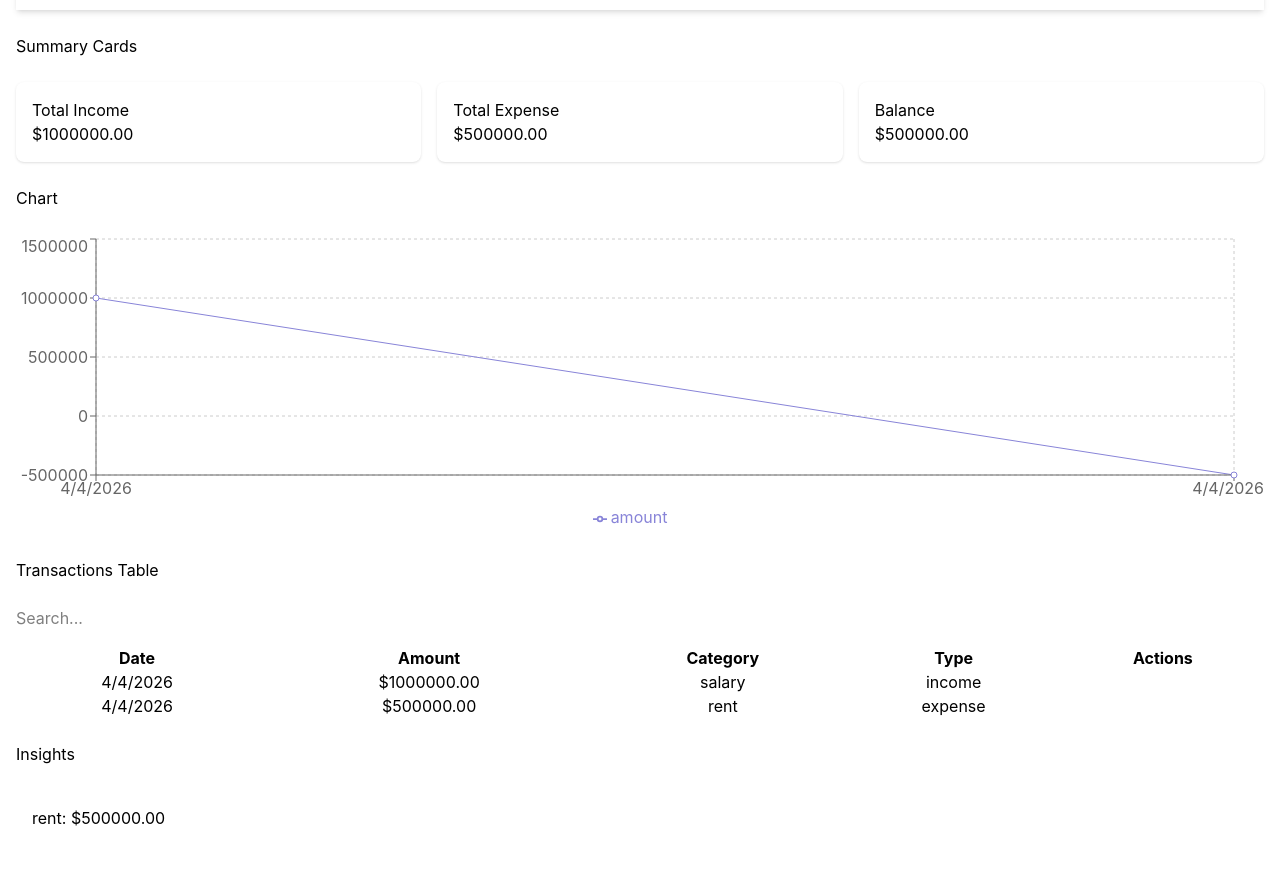
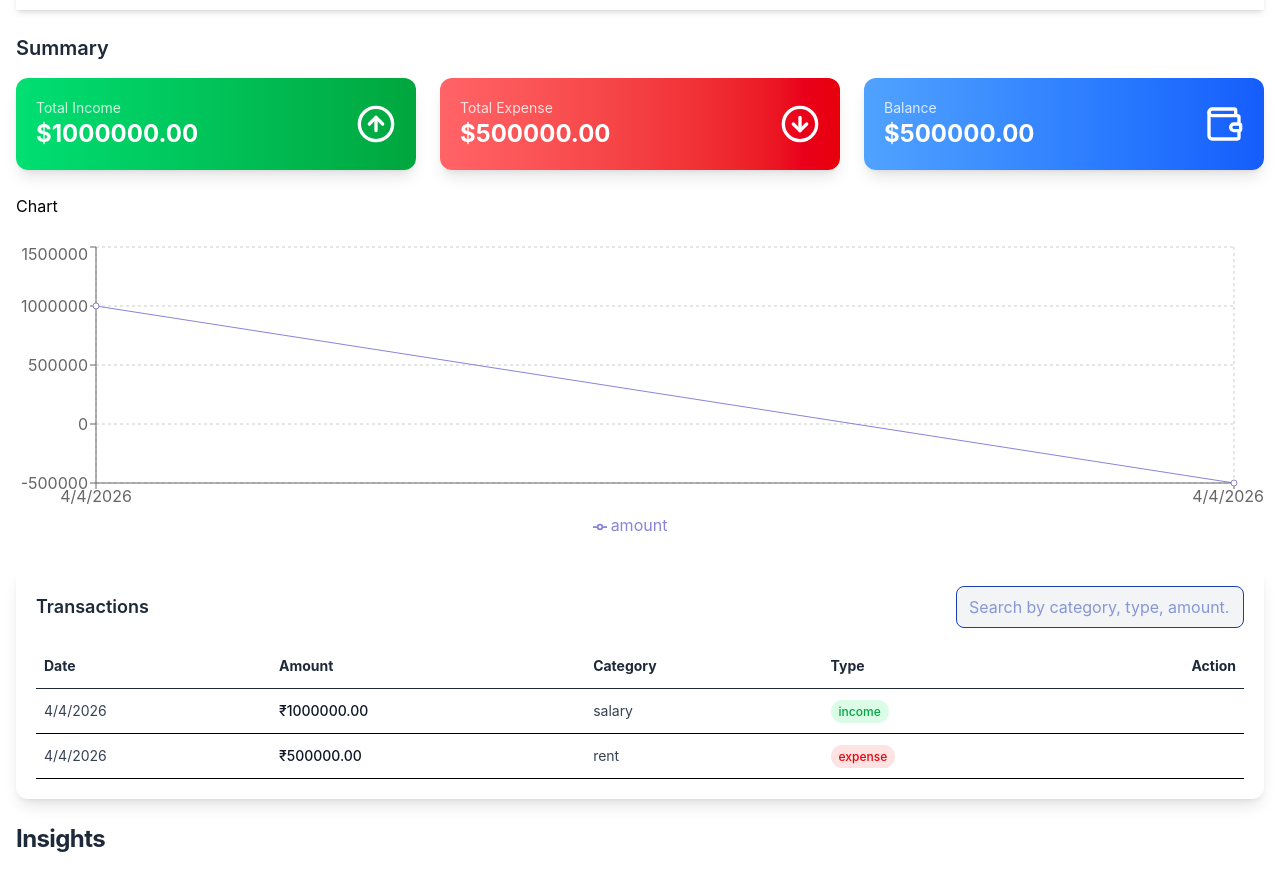
Before and after one commit to suryasekhardhal/financialDashboard, a React (Vite) app: page / in a window 1280 px wide. Shown: the part 111-984 px from the top of the page. Built offline with nearby package versions, Linux system fonts and the light colour scheme.

Commit message:
chnage design

```diff
--- a/package.json
+++ b/package.json
@@ -12,6 +12,7 @@
   "dependencies": {
     "@reduxjs/toolkit": "^2.11.2",
     "@tailwindcss/vite": "^4.2.2",
+    "lucide-react": "^1.7.0",
     "react": "^19.2.4",
     "react-dom": "^19.2.4",
     "react-redux": "^9.2.0",
--- a/src/components/AddTransactionForm.jsx
+++ b/src/components/AddTransactionForm.jsx
@@ -1,13 +1,14 @@
 import React,{useState} from "react";
 import { useDispatch} from "react-redux";
 import { addTransaction } from "../features/financeSlice";
+import { Calendar, IndianRupee, Tag } from "lucide-react";
+
 function AddTransactionForm() {
   const [date, setDate] = useState("");
   const [amount, setAmount] = useState("");
   const [category, setCategory] = useState("");
   const [type, setType] = useState("");
   const dispatch = useDispatch();
-
 
   const handleSubmit = (e) => {
     e.preventDefault();
@@ -24,32 +25,95 @@ function AddTransactionForm() {
   };
 
   return (
-    <>
-    <h2>Add Transaction Form</h2>
-    <form onSubmit={handleSubmit} className="bg-white dark:bg-gray-800 p-4 rounded-lg">
-      <div>
-        <label>Date:</label>
-        <input type="date" value={date} onChange={(e) => setDate(e.target.value)} />
-      </div>
-      <div>
-        <label>Amount:</label>
-        <input type="number" value={amount} onChange={(e) => setAmount(e.target.value)} />
-      </div>
-      <div>
-        <label>Category:</label>
-        <input type="text" value={category} onChange={(e) => setCategory(e.target.value)} />
-      </div>
-      <div>
-        <label>Type:</label>
-        <select name="type" id="" value={type} onChange={(e) => setType(e.target.value)}>
-          <option value="">Select Type</option>
-          <option value="income">Income</option>
-          <option value="expense">Expense</option>
-        </select>
-      </div>
-      <button type="submit">Add Transaction</button>
-    </form>
-    </>
+    <div className="max-w-md mx-auto">
+
+      <h2 className="text-3xl font-bold text-gray-800 mb-6">
+        Add Transaction
+      </h2>
+
+      <form
+        onSubmit={handleSubmit}
+        className="bg-white p-6 rounded-2xl shadow-2xl space-y-5 border border-gray-100"
+      >
+
+        {/* Date */}
+        <div className="relative">
+          <Calendar className="absolute left-3 top-3 text-gray-400" size={18} />
+          <input
+            type="date"
+            value={date}
+            onChange={(e) => setDate(e.target.value)}
+            className="w-full pl-10 pr-3 py-2 border rounded-lg focus:ring-2 focus:ring-blue-500 outline-none"
+          />
+        </div>
+
+        {/* Amount */}
+        <div className="relative">
+          <IndianRupee className="absolute left-3 top-3 text-gray-400" size={18} />
+          <input
+            type="number"
+            value={amount}
+            onChange={(e) => setAmount(e.target.value)}
+            placeholder="Amount"
+            className="w-full pl-10 pr-3 py-2 border rounded-lg focus:ring-2 focus:ring-blue-500 outline-none"
+          />
+        </div>
+
+        {/* Category */}
+        <div className="relative">
+          <Tag className="absolute left-3 top-3 text-gray-400" size={18} />
+          <input
+            type="text"
+            value={category}
+            onChange={(e) => setCategory(e.target.value)}
+            placeholder="Category (Food, Travel...)"
+            className="w-full pl-10 pr-3 py-2 border rounded-lg focus:ring-2 focus:ring-blue-500 outline-none"
+          />
+        </div>
+
+        {/* Type Toggle */}
+        <div>
+          <p className="text-sm text-gray-600 mb-2">Type</p>
+          <div className="grid grid-cols-2 gap-2">
+
+            <button
+              type="button"
+              onClick={() => setType("income")}
+              className={`py-2 rounded-lg border font-medium transition ${
+                type === "income"
+                  ? "bg-green-500 text-white border-green-500"
+                  : "bg-gray-50 hover:bg-gray-100"
+              }`}
+            >
+              Income
+            </button>
+
+            <button
+              type="button"
+              onClick={() => setType("expense")}
+              className={`py-2 rounded-lg border font-medium transition ${
+                type === "expense"
+                  ? "bg-red-500 text-white border-red-500"
+                  : "bg-gray-50 hover:bg-gray-100"
+              }`}
+            >
+              Expense
+            </button>
+
+          </div>
+        </div>
+
+        {/* Submit */}
+        <button
+          type="submit"
+          className="w-full py-2 rounded-lg bg-gradient-to-r from-blue-500 to-indigo-600 text-white font-semibold shadow-md hover:shadow-lg hover:scale-[1.02] transition"
+        >
+          Add Transaction
+        </button>
+
+      </form>
+    </div>
   );
 }
+
 export default AddTransactionForm;
--- a/src/components/Insights.jsx
+++ b/src/components/Insights.jsx
@@ -1,5 +1,6 @@
 import React from "react";
 import { useSelector } from "react-redux";
+
 function Insights() {
   const transactions = useSelector((state) => state.finance.transactions);
   const categoryTotals = {};
@@ -16,25 +17,76 @@ function Insights() {
       maxCategory = category;
     }
   }
+
   return (
-    <>
-    <h2>Insights</h2>
-    <div className="bg-white p-4 rounded-lg">
-      {Object.entries(categoryTotals).map(([category, total]) => (
-        <p key={category}>
-          {category}: ${total.toFixed(2)}
-        </p>
-      ))}
+    <div className="space-y-6">
+
+      {/* Header */}
+      <h2 className="text-2xl font-bold text-gray-800 tracking-tight">
+        Insights
+      </h2>
+
+      {/* Category Card */}
+      <div className="bg-white/80 backdrop-blur-md border border-gray-200 p-6 rounded-2xl shadow-xl">
+
+        <h3 className="text-md font-semibold text-gray-700 mb-4">
+          Expense Breakdown
+        </h3>
+
+        <div className="space-y-4">
+          {Object.entries(categoryTotals).map(([category, total]) => (
+
+            <div
+              key={category}
+              className="flex items-center justify-between p-3 rounded-lg hover:bg-gray-50 transition"
+            >
+              <span className="font-medium text-gray-700">
+                {category}
+              </span>
+
+              <span className="text-sm font-semibold text-gray-800">
+                ₹{total.toFixed(2)}
+              </span>
+            </div>
+
+          ))}
+        </div>
+
+        {Object.keys(categoryTotals).length === 0 && (
+          <p className="text-center text-gray-500 mt-4">
+            No expenses recorded.
+          </p>
+        )}
+      </div>
+
+      {/* Highlight Card */}
+      <div className="bg-gradient-to-r from-blue-500 to-indigo-600 text-white p-6 rounded-2xl shadow-lg flex items-center justify-between">
+
+        <div>
+          <h3 className="text-sm opacity-80">
+            Category with Highest Expense
+          </h3>
+
+          {maxCategory ? (
+            <p className="text-lg font-semibold">
+              {maxCategory}
+            </p>
+          ) : (
+            <p className="text-sm opacity-80">
+              No expenses recorded.
+            </p>
+          )}
+        </div>
+
+        {maxCategory && (
+          <p className="text-xl font-bold">
+            ₹{maxAmount.toFixed(2)}
+          </p>
+        )}
+      </div>
+
     </div>
-    <div>
-      <h3>Category with Highest Expense:</h3>
-      {maxCategory ? (
-        <p>{maxCategory} with ${maxAmount.toFixed(2)}</p>
-      ) : (
-        <p>No expenses recorded.</p>
-      )}
-    </div>
-    </>
   );
 }
+
 export default Insights;
--- a/src/components/SummaryCards.jsx
+++ b/src/components/SummaryCards.jsx
@@ -1,37 +1,67 @@
 import React from "react";
 import { useSelector } from "react-redux";
+import { ArrowUpCircle, ArrowDownCircle, Wallet } from "lucide-react";
+
 function SummaryCards() {
-    //i have to read this
-    const transactions = useSelector((state)=> state.finance.transactions)
+  const transactions = useSelector((state) => state.finance.transactions);
+
   let totalIncome = 0;
   let totalExpense = 0;
 
-    transactions.forEach(transaction => {
+  transactions.forEach((transaction) => {
     if (transaction.type === "income") {
       totalIncome += transaction.amount;
     } else if (transaction.type === "expense") {
       totalExpense += transaction.amount;
     }
   });
-    let balance= totalIncome - totalExpense;
+
+  const balance = totalIncome - totalExpense;
+
   return (
-    <>
-    <h2>Summary Cards</h2>
-    <div className="summary-cards grid grid-cols-1 md:grid-cols-3 gap-4">
-        <div className="card income-card p-4 rounded-lg shadow bg-white ">
-            <h3>Total Income</h3>
-            <p>${totalIncome.toFixed(2)}</p>
+    <div className="space-y-4">
+      <h2 className="text-xl font-semibold text-gray-800 dark:text-white">
+        Summary
+      </h2>
+
+      <div className="grid grid-cols-1 md:grid-cols-3 gap-6">
+
+        {/* Income */}
+        <div className="p-5 rounded-xl shadow-lg bg-gradient-to-r from-green-400 to-green-600 text-white flex items-center justify-between hover:scale-105 transition">
+          <div>
+            <h3 className="text-sm opacity-80">Total Income</h3>
+            <p className="text-2xl font-bold">
+              ${totalIncome.toFixed(2)}
+            </p>
           </div>
-        <div className="card expense-card p-4 rounded-lg shadow bg-white ">
-            <h3>Total Expense</h3>
-            <p>${totalExpense.toFixed(2)}</p>
+          <ArrowUpCircle size={40} />
         </div>
-        <div className="card balance-card p-4 rounded-lg shadow bg-white">
-            <h3>Balance</h3>
-            <p>${balance.toFixed(2)}</p>
+
+        {/* Expense */}
+        <div className="p-5 rounded-xl shadow-lg bg-gradient-to-r from-red-400 to-red-600 text-white flex items-center justify-between hover:scale-105 transition">
+          <div>
+            <h3 className="text-sm opacity-80">Total Expense</h3>
+            <p className="text-2xl font-bold">
+              ${totalExpense.toFixed(2)}
+            </p>
+          </div>
+          <ArrowDownCircle size={40} />
+        </div>
+
+        {/* Balance */}
+        <div className="p-5 rounded-xl shadow-lg bg-gradient-to-r from-blue-400 to-blue-600 text-white flex items-center justify-between hover:scale-105 transition">
+          <div>
+            <h3 className="text-sm opacity-80">Balance</h3>
+            <p className="text-2xl font-bold">
+              ${balance.toFixed(2)}
+            </p>
+          </div>
+          <Wallet size={40} />
+        </div>
+
       </div>
     </div>
-    </>
   );
 }
+
 export default SummaryCards;
--- a/src/components/TransactionsTable.jsx
+++ b/src/components/TransactionsTable.jsx
@@ -1,56 +1,118 @@
 import React from "react";
-import { useSelector,useDispatch } from "react-redux";
-import { deleteTransaction } from "../features/financeSlice";
-import { setSearchTerm } from "../features/financeSlice";
+import { useSelector, useDispatch } from "react-redux";
+import { deleteTransaction, setSearchTerm } from "../features/financeSlice";
 import { ROLES } from "../constants/roles";
+import { Trash2 } from "lucide-react";
 
 function TransactionsTable() {
   const transactions = useSelector((state) => state.finance.transactions);
   const searchTerm = useSelector((state) => state.finance.searchTerm);
   const role = useSelector((state) => state.finance.role);
-    const filteredTransactions = transactions.filter(transaction =>
-        transaction.category.toLowerCase().includes(searchTerm.toLowerCase()) ||
-        transaction.type.toLowerCase().includes(searchTerm.toLowerCase()) ||
-        transaction.amount.toString().includes(searchTerm)
+  const dispatch = useDispatch();
+
+  const filteredTransactions = transactions.filter((t) =>
+    t.category.toLowerCase().includes(searchTerm.toLowerCase()) ||
+    t.type.toLowerCase().includes(searchTerm.toLowerCase()) ||
+    t.amount.toString().includes(searchTerm)
   );
-    const dispatch = useDispatch();
 
   const handleDelete = (id) => {
     dispatch(deleteTransaction(id));
   };
+
   return (
-    <>
-    <h2>Transactions Table</h2>
-    <div>
-      <input type="text" placeholder="Search..." value={searchTerm} onChange={(e) => dispatch(setSearchTerm(e.target.value))} />
-      <table className="transactions-table bg-white p-4 rounded-lg text-black w-full mt-4 text-center">
+    <div className="bg-white text-black p-5 rounded-xl shadow-lg">
+
+      {/* Header */}
+      <div className="flex flex-col md:flex-row md:items-center md:justify-between mb-4 gap-3">
+        <h2 className="text-lg font-semibold text-gray-800 ">
+          Transactions
+        </h2>
+
+        {/* Search */}
+        <input
+          type="text"
+          placeholder="Search by category, type, amount..."
+          value={searchTerm}
+          onChange={(e) => dispatch(setSearchTerm(e.target.value))}
+          className="px-3 py-2 border rounded-lg w-full md:w-72
+          bg-gray-100
+          text-blue-800
+          focus:outline-none focus:ring-2 focus:ring-blue-500"
+        />
+      </div>
+
+      {/* Table */}
+      <div className="overflow-x-auto">
+        <table className="w-full text-sm text-left">
+
           <thead>
-            <tr>
-                <th>Date</th>
-                <th>Amount</th>
-                <th>Category</th>
-                <th>Type</th>
-                <th>Actions</th>
+            <tr className="text-gray-800  border-b">
+              <th className="py-3 px-2">Date</th>
+              <th className="py-3 px-2">Amount</th>
+              <th className="py-3 px-2">Category</th>
+              <th className="py-3 px-2">Type</th>
+              <th className="py-3 px-2 text-right">Action</th>
             </tr>
           </thead>
+
           <tbody>
-            {filteredTransactions.map(transaction => (
-                <tr key={transaction.id}>
-                    <td>{new Date(transaction.date).toLocaleDateString()}</td>
-                    <td>${transaction.amount.toFixed(2)}</td>
-                    <td>{transaction.category}</td>
-                    <td>{transaction.type}</td>
-                    <td>
+            {filteredTransactions.map((t) => (
+              <tr
+                key={t.id}
+                className="border-b hover:bg-gray-50 transition"
+              >
+                <td className="py-3 px-2 text-gray-700 ">
+                  {new Date(t.date).toLocaleDateString("en-IN")}
+                </td>
+
+                <td className="py-3 px-2 font-medium text-gray-900">
+                  ₹{t.amount.toFixed(2)}
+                </td>
+
+                <td className="py-3 px-2 text-gray-700 ">
+                  {t.category}
+                </td>
+
+                {/* Type Badge */}
+                <td className="py-3 px-2">
+                  <span
+                    className={`px-2 py-1 rounded-full text-xs font-medium ${
+                      t.type === "income"
+                        ? "bg-green-100 text-green-600 dark:bg-green-900 dark:text-green-300"
+                        : "bg-red-100 text-red-600 dark:bg-red-900 dark:text-red-300"
+                    }`}
+                  >
+                    {t.type}
+                  </span>
+                </td>
+
+                {/* Delete */}
+                <td className="py-3 px-2 text-right">
                   {role === ROLES.ADMIN && (
-                            <button onClick={() => handleDelete(transaction.id)}>Delete</button>
+                    <button
+                      onClick={() => handleDelete(t.id)}
+                      className="p-2 rounded-md hover:bg-red-100 dark:hover:bg-red-900 transition"
+                    >
+                      <Trash2 size={16} className="text-red-500" />
+                    </button>
                   )}
                 </td>
               </tr>
             ))}
           </tbody>
+
         </table>
       </div>
-    </>
+
+      {/* Empty state */}
+      {filteredTransactions.length === 0 && (
+        <p className="text-center text-gray-500 mt-4">
+          No transactions found
+        </p>
+      )}
+    </div>
   );
 }
+
 export default TransactionsTable;
```
Also changed, not shown: 2 other files (tests, documents, lock files or other folders). Lines whose indentation alone changed are shown as unchanged.
